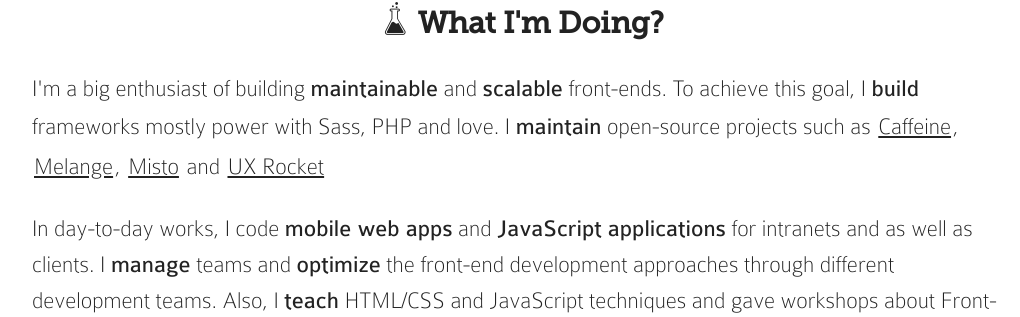
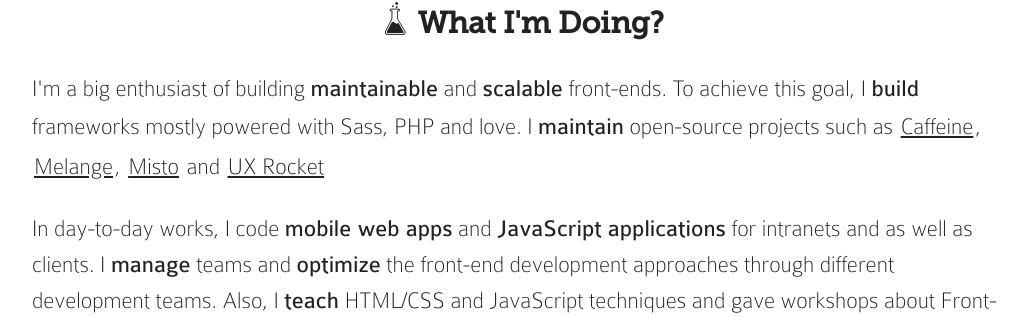
Before and after one commit to bcinarli/bcinarli.com, a PHP site: page / in a window 1280 px wide. Shown: the part 564-881 px from the top of the page, without its empty margins (118-1138 px from the left). Run offline with PHP 8.4, Linux system fonts and the light colour scheme; some libraries are stand-ins or nearby versions.

Commit message:
Fix: typo

```diff
--- a/app/pages/_what.php
+++ b/app/pages/_what.php
@@ -9,7 +9,7 @@
     <article class="section-content content-holder">
         <h2 class="section-title"><i class="icon-lab"></i> What I'm Doing?</h2>
 
-        <p>I'm a big enthusiast of building <strong>maintainable</strong> and <strong>scalable</strong> front-ends. To achieve this goal, I <strong>build</strong> frameworks mostly power with Sass, PHP and love. I <strong>maintain</strong> open-source projects such as <a href="https://github.com/bcinarli/caffeine" target="_blank" title="Sass based Mixin and Functions library">Caffeine</a>, <a href="https://github.com/bcinarli/melange" target="_blank" title="A maintainable CSS architecture approach">Melange</a>, <a href="https://github.com/bcinarli/misto" target="_blank" title="A PHP based prototyping and blogging framework">Misto</a> and <a href="https://github.com/uxrocket" target="_blank" title="A set of jQuery plugins and JavaScript methods for interactive sites">UX Rocket</a></p>
+        <p>I'm a big enthusiast of building <strong>maintainable</strong> and <strong>scalable</strong> front-ends. To achieve this goal, I <strong>build</strong> frameworks mostly powered with Sass, PHP and love. I <strong>maintain</strong> open-source projects such as <a href="https://github.com/bcinarli/caffeine" target="_blank" title="Sass based Mixin and Functions library">Caffeine</a>, <a href="https://github.com/bcinarli/melange" target="_blank" title="A maintainable CSS architecture approach">Melange</a>, <a href="https://github.com/bcinarli/misto" target="_blank" title="A PHP based prototyping and blogging framework">Misto</a> and <a href="https://github.com/uxrocket" target="_blank" title="A set of jQuery plugins and JavaScript methods for interactive sites">UX Rocket</a></p>
 
         <p>In day-to-day works, I code <strong>mobile web apps</strong> and <strong>JavaScript applications</strong> for intranets and as well as clients. I <strong>manage</strong> teams and <strong>optimize</strong> the front-end development approaches through different development teams. Also, I <strong>teach</strong> HTML/CSS and JavaScript techniques and gave workshops about Front-end related topics.</p>
 
```
